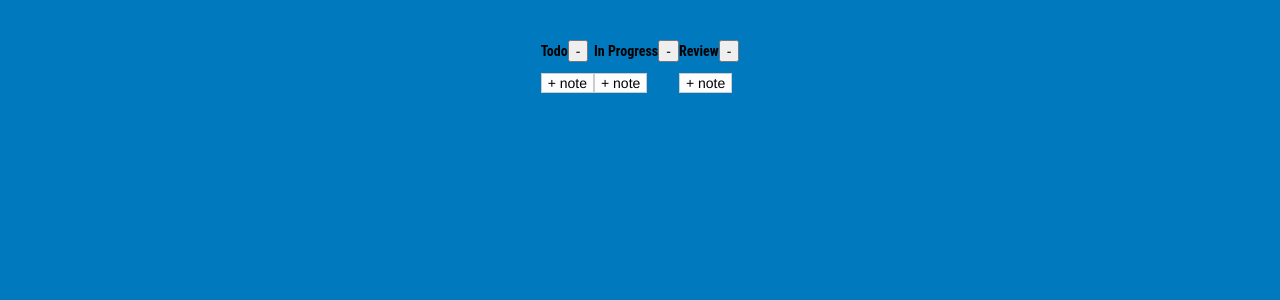
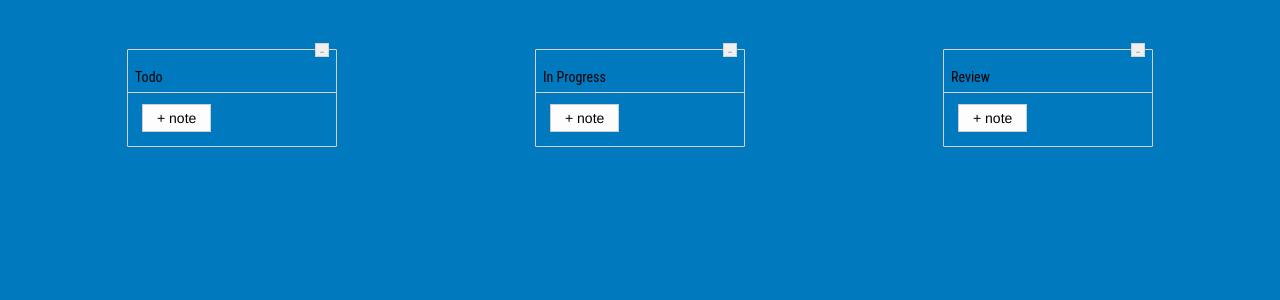
Before and after one commit to Predony/Silverfang, a React (Create React App) app in the folder kanban/: page / in a window 1280 px wide. Shown: the top 300 px of the page. Built offline with nearby package versions, Linux system fonts and the light colour scheme.

Commit message:
lane styling und bugs

```diff
--- a/kanban/src/components/App.css
+++ b/kanban/src/components/App.css
@@ -5,20 +5,54 @@
     justify-content: center;
 }
 
-/*button {
-  background-color: gray;
-  border: 0;
-  border-radius: 2px;
-  box-shadow: 0 2px 3px rgba(0, 0, 0, .2);
-  color: #fff;
-  padding: .5em 1em;
-  transition: all .3s ease-out;
+.lane {
+  border: 1px solid #d3d3d3;
+  border-radius: 1px;
+  flex-grow: 1;
+  margin-top: 1.5em;
+  max-width: 15em;
+  min-width: 12.5em;
+  position: relative;
+  margin-left: auto;
+  margin-right: auto;
+  }
+
+.lane__name {
+  border-bottom: 1px solid lightgrey;
+  font-weight: 400;
+  padding: .5em;
+  padding-left: .5em;
+  text-align: left;
+
 }
 
-button:focus {
-  box-shadow: 0 2px 4px rgba(0, 0, 0, .15);
-  outline: 0;
-}*/
+.lane__delete {
+  background-color: $white;
+  border: 1px solid #d3d3d3;
+  box-shadow: none;
+  color: darkgrey;
+  height: 1em;
+  line-height: 1em;
+  padding: 0;
+  position: absolute;
+  right: .5em;
+  top: -.5em;
+  width: 1em;
+}
+
+.add-note {
+  background-color: accent-sec;
+  height: 2em;
+  margin-bottom: 1em;
+  margin-left: 1em;
+  padding: 0 1em;
+
+}
+.add-note:hover {
+	background-color: red;
+}
+
+
 
 .ClassLoginForm {
     margin: 200px;
--- a/kanban/src/components/Lane.jsx
+++ b/kanban/src/components/Lane.jsx
@@ -4,7 +4,7 @@ import PropTypes from 'prop-types';
 
 const {string} = PropTypes;
 const propTypes = {
-	title: string.isRequired
+	title: string
 };
 
 const defaultProps = {
@@ -26,7 +26,7 @@ const Lane = ({title}) => {
 	</div>);
 }
 
-// Lane.propTypes = propTypes;
+Lane.propTypes = propTypes;
 Lane.defaultProps = defaultProps;
 
 export default Lane
--- a/kanban/src/components/Lanes.jsx
+++ b/kanban/src/components/Lanes.jsx
@@ -6,7 +6,7 @@ import uuid from 'uuid';
 const {array} = PropTypes;
 
 const propTypes = {
-	lanes: array.isRequired
+	lanes: array
 }
 
 const defaultProps = {
@@ -33,7 +33,7 @@ const defaultProps = {
 class Lanes extends React.Component {
 	render() {
 		const lanes = this.props.title.map(title => (
-			<Lane title={title.name}/>));
+			<Lane key={title.id} title={title.name}/>));
 			return (
 		      <div className="lanes">
 		        {lanes}
```
